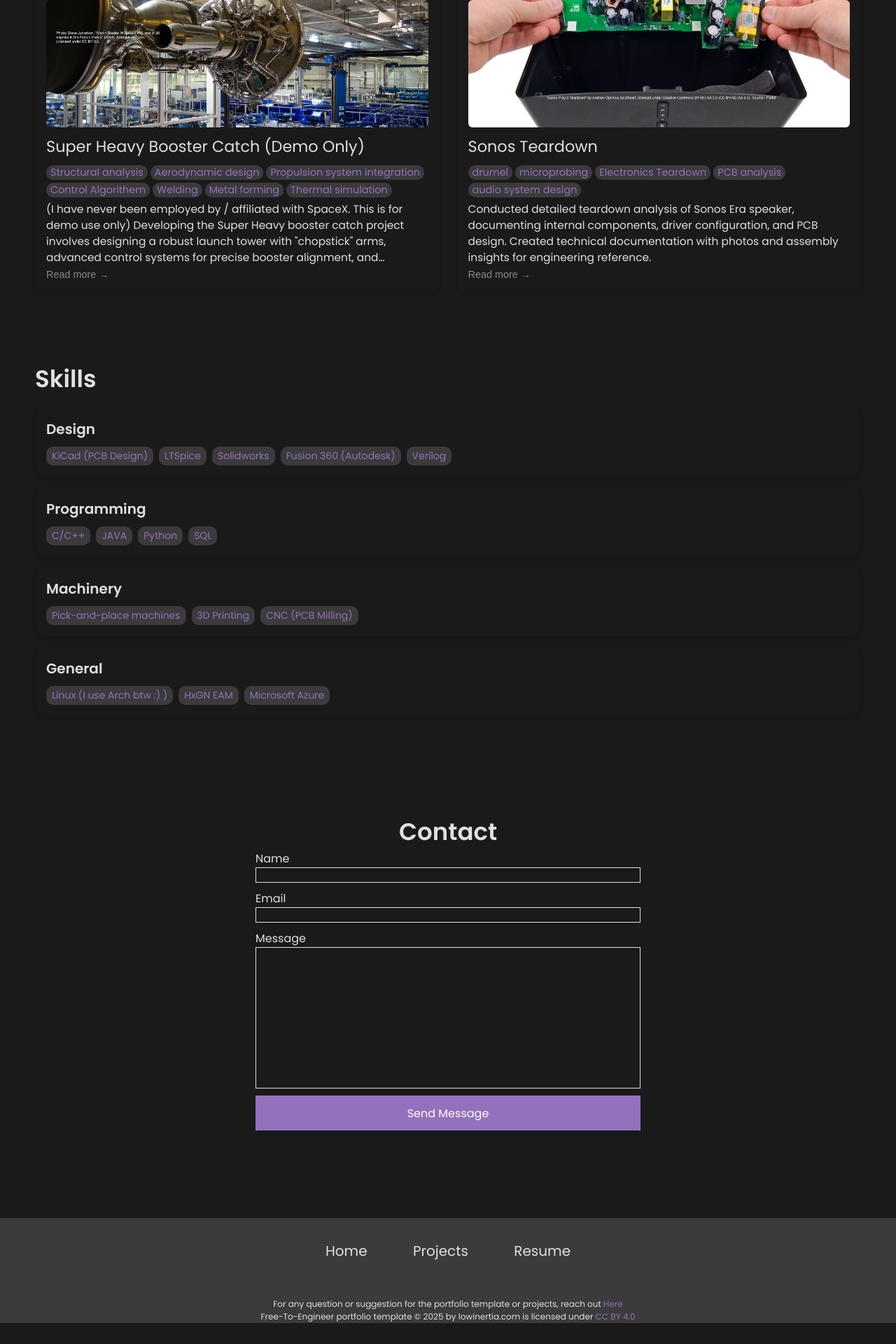
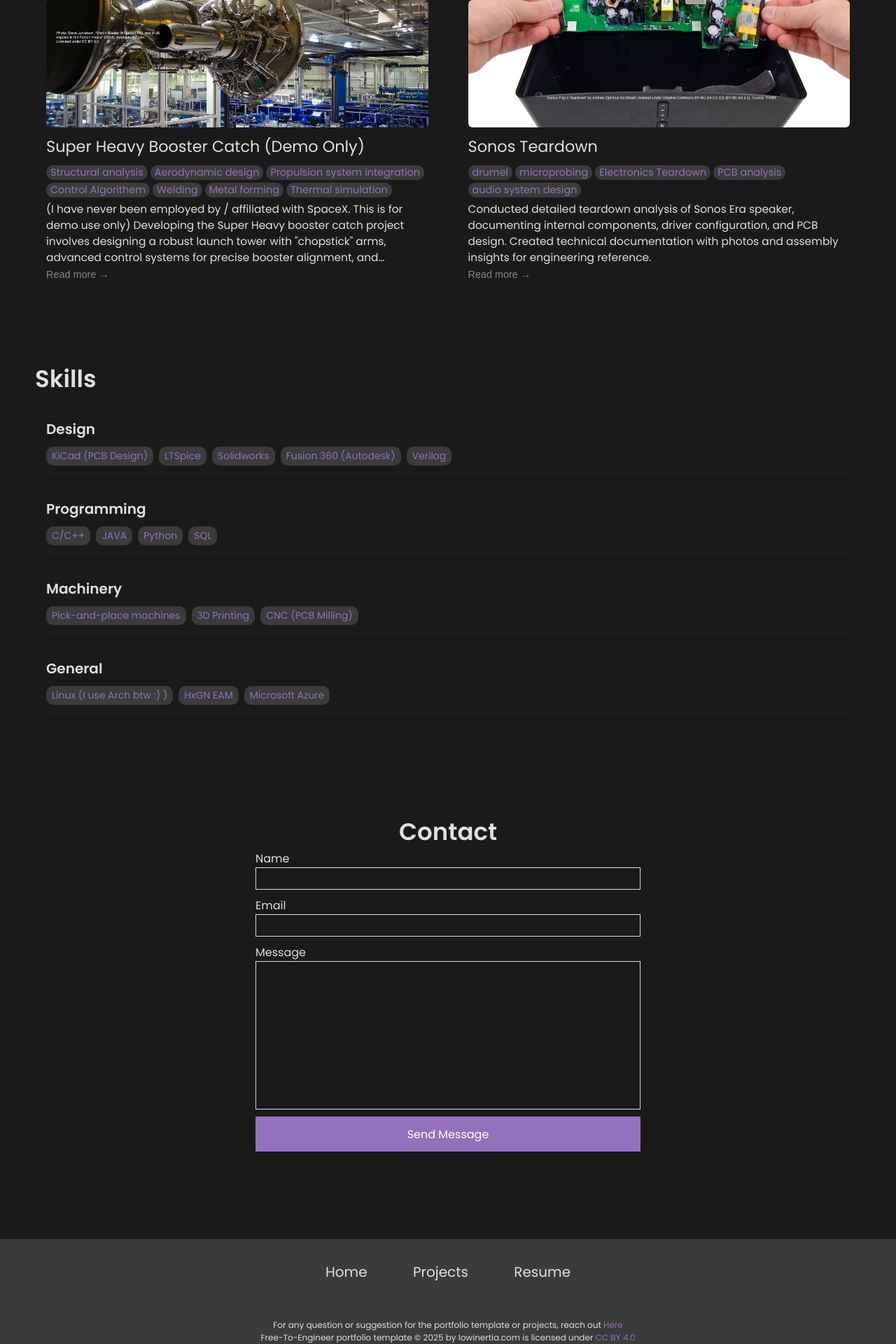
Before and after one commit to Farasani/farasani.github.io, a Jekyll site: the page built from index.html, in a window 1280 px wide. Shown: the part 1110-3030 px from the top of the page at 70% size. Built offline with Jekyll 4.4.1, drawn with Linux system fonts in a browser that asks for light colours; before the commit the page ends 3000 px from its top, so only the background shows below that.

Commit message:
Update styles.css

```diff
--- a/css/styles.css
+++ b/css/styles.css
@@ -469,12 +469,12 @@ nav .mobile-nav {
     font-family: 'Poppins', sans-serif;
     background-color: transparent;
     border: 1px groove var(--text-color);
-    color:var(--text-color)
-    padding: 5px 10px;
+    padding: 5px;
     margin-bottom: 10px;
     outline: none;
     resize: none;
     font-size: 13px;
+    color:var(--text-color)
 
 }
 
```
